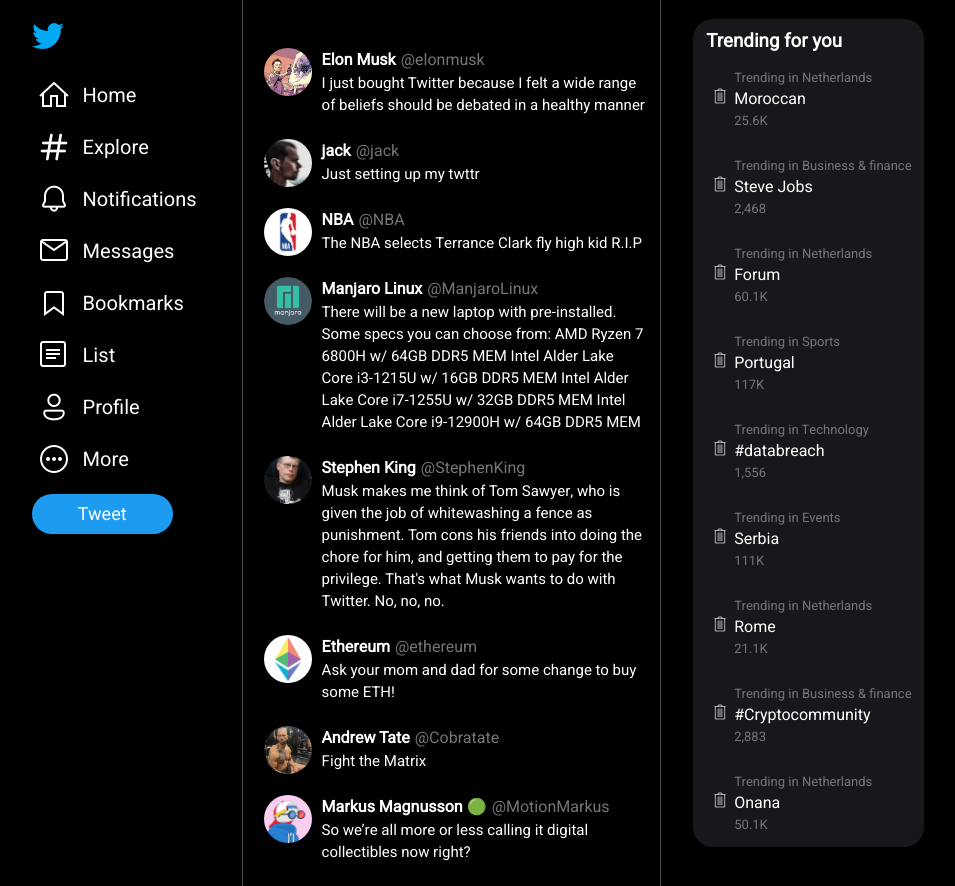
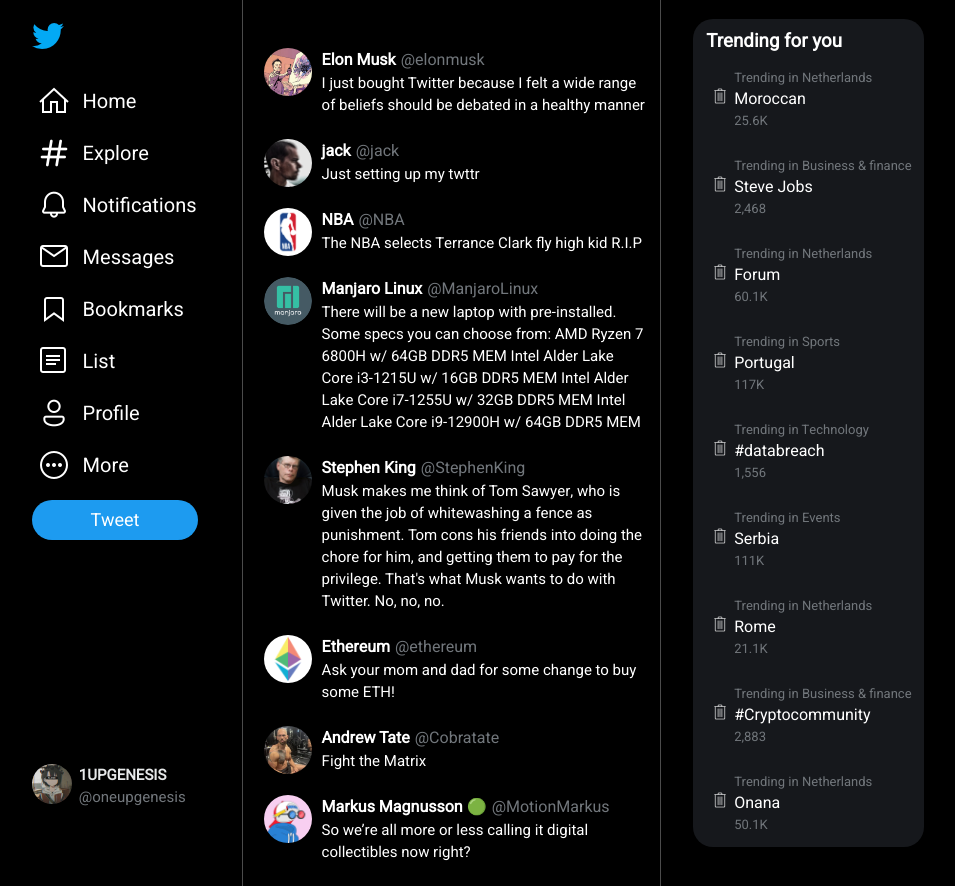
Before and after one commit to astronomx/twitter-replica, a React (Create React App) app: page / in a window 1280 px wide. Shown: the whole page, without its empty margins (193-1148 px from the left). Built offline with nearby package versions, Linux system fonts and the light colour scheme.

Commit message:
added profile button in the navbar

```diff
--- a/src/App.js
+++ b/src/App.js
@@ -58,6 +58,9 @@
       </div>
 
       <div className="tweets">
+
+
+
         <Tweets tweetsData={post} tweetDelete={tweetDelete} />
       </div>
 
--- a/src/Navbar.js
+++ b/src/Navbar.js
@@ -1,6 +1,7 @@
 import './styles/navbar.css';
 
 import twitterLogo from './icons/twitter.png';
+import pfp from './profilePictures/profilePicture.png';
 import homeIcon from './icons/home.png';
 import exploreIcon from './icons/explore.png';
 import notificationIcon from './icons/notification.png';
@@ -16,7 +17,7 @@
     return (
         <nav className="navbar">
             <div className="links">
-                <a href="/"><img id="logo" src={twitterLogo} alt="logo" /></a>
+                <img id="logo" src={twitterLogo} alt="logo" />
 
                 <div className="navigation">
                     <button><img src={homeIcon} alt="homeIcon" /><span>Home</span></button>
@@ -34,6 +35,14 @@
                 </div>
 
                 <div className="profileInfo">
+                    <div className="photo">
+                        <img src={pfp} alt="PFP" className="pfp" />
+                    </div>
+
+                    <div className="profileName">
+                        <p className="displayName">1UPGENESIS</p>
+                        <p className="userName">@oneupgenesis</p>
+                    </div>
                 </div>
 
             </div>
--- a/src/styles/navbar.css
+++ b/src/styles/navbar.css
@@ -1,14 +1,17 @@
 #logo {
-    margin-bottom: 2vh;
+    margin-bottom: 4vh;
+    width: 32px;
+    height: 32px;
 }
 
 #tweet {
-    width: 11vw;
+    width: 13vw;
     height: 5vh;
     background-color: #1d9bf0;
     border-radius: 50px;
     border: none;
     font-size: 18px;
+    margin-bottom: 28vh;
 }
 
 .navbar {
@@ -46,3 +49,38 @@
 button > span {
     vertical-align: middle;
 }
+
+.profileInfo {
+    display: flex;
+    flex-direction: row;
+}
+
+.pfp {
+    width: 40px;
+    height:40px;
+    border-radius: 50%;
+}
+
+.profileName {
+    display: flex;
+    flex-direction: column;
+    text-align: left;
+    margin-left: 7px;
+}
+
+.profileName > p {
+    font-size: 15px;
+}
+
+.displayName {
+    color: #e7e9ea;
+    font-weight: bold;
+    margin-top: 0px;
+    margin-bottom: 0px;
+}
+
+.userName {
+    color: #71767b;
+    margin-top: 0px;
+    margin-bottom: 0px;
+}
```
Also changed, not shown: src/styles/App.css (+0 -15 lines), src/profilePictures/profilePicture.png (added).
